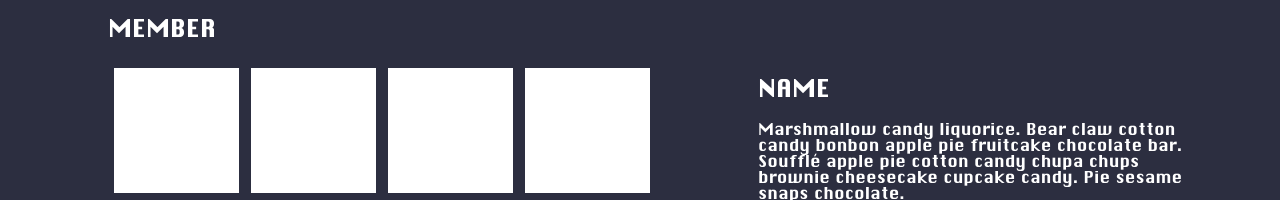
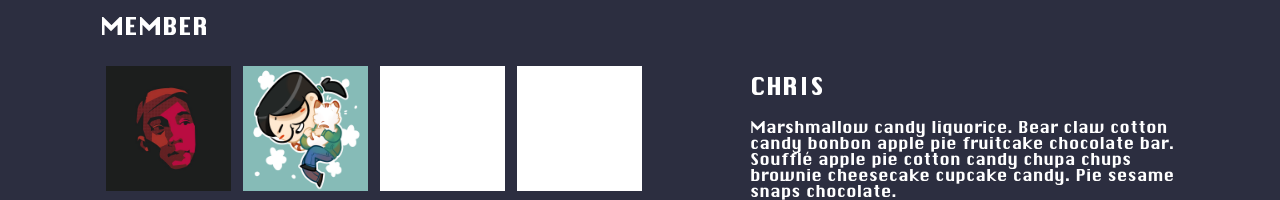
Before and after one commit to artists-on-the-world-wide-web/awww.rocks, a Gatsby site: page /about in a window 1280 px wide. Shown: the part 908-1108 px from the top of the page. Built offline with nearby package versions, Linux system fonts and the light colour scheme; Gatsby itself is replaced by a stand-in of ours.

Commit message:
Configuring the members list on about page

```diff
--- a/src/components/Navbar.js
+++ b/src/components/Navbar.js
@@ -39,13 +39,13 @@ const Navbar = class extends React.Component {
             <span style={{ fontSize:"10px" }}>Artists on the World Wide Web</span>
           </Link>
           <div id="navMenu" className="navbar-menu">
-            <Link className="navbar-item" to="/blog">
+            <Link className="navbar-item" to="/blog" activeStyle={{ backgroundColor:"#00FF27", color:"#2C2E3F" }}>
               Blog
             </Link>
-            <Link className="navbar-item" to="/work">
+            <Link className="navbar-item" to="/work" activeStyle={{ backgroundColor:"#E8AF00", color:"#2C2E3F" }}>
               Portfolio
             </Link>
-            <Link className="navbar-item" to="/about">
+            <Link className="navbar-item" to="/about" activeStyle={{ backgroundColor:"#EE6EAF", color:"#2C2E3F" }}>
               About
             </Link>
             {/* <Link className="navbar-item" to="/contact">
--- /dev/null
+++ b/src/components/about.scss
@@ -0,0 +1,27 @@
+.about-container {
+    .about-members-photo {
+        .about-members-photo-container {
+
+            // ADD / REMOVE NEW MEMEBERS HERE
+            #Chris {
+                background-image: url('../img/members/chris.jpg');
+                background-size: cover;
+            }
+            #Cat {
+                background-image: url('../img/members/cat.png');
+                background-size: cover;
+            }
+
+            .members-photo {
+                background: white;
+                width: 125px;
+                height: 125px;
+                margin: 6px;
+
+                span {
+                    display: none;
+                }
+            }
+        }
+    }
+}
--- a/src/components/all.scss
+++ b/src/components/all.scss
@@ -29,6 +29,10 @@ $white: white;
 $dark-blue: #2C2E40;
 $grey-01: #939393;
 
+$pink: #EE6EAF;
+$yellow: #E8AF00;
+$green: #00FF27;
+
 $side-padding: 100px;
 
 html {
@@ -37,6 +41,7 @@ html {
 }
 body {
     font-family: 'Chicago', monotype;
+    margin: 0px;
 }
 h1, h2, h3, h4 {
     font-weight: bold;
@@ -75,7 +80,7 @@ a {
     .navbar-item {
         margin: 0px 20px;
         padding: 10px 30px;
-        border: 1px solid red;
+        // border: 1px solid red;
 
         text-transform: uppercase;
     }
@@ -116,6 +121,8 @@ a {
         background-repeat: no-repeat;
         height: 150px;
         width: 100vw;
+        // margin-left: 0px;
+        // border: red 1px solid;
 
         span {
             display: none;
@@ -130,13 +137,6 @@ a {
         .about-members-photo-container {
             display: flex;
             flex-wrap: wrap;
-
-            .members-photo {
-                background: white;
-                width: 125px;
-                height: 125px;
-                margin: 6px;
-            }
         }
     }
     .about-members-description {
--- a/src/pages/about/index.js
+++ b/src/pages/about/index.js
@@ -1,7 +1,35 @@
 import React from 'react';
 import Layout from '../../components/Layout';
 
+import '../../components/about.scss';
+import members from './members.json';
+
 export class About extends React.Component {
+    constructor(props) {
+        super(props);
+        this.state = {
+            memberName: "Chris",
+            memberDetail: "Marshmallow candy liquorice. Bear claw cotton candy bonbon apple pie fruitcake chocolate bar. Soufflé apple pie cotton candy chupa chups brownie cheesecake cupcake candy. Pie sesame snaps chocolate."
+        };
+        this.handleClick = this.handleClick.bind(this);
+    }
+
+    handleClick(e) {
+        // console.log("member is clicked!");
+        // console.log(this.state);
+        // console.log(e.target.id);
+
+        members["members"].forEach(student => {
+            if (student.memberName == e.target.id) {
+                this.setState({
+                    memberName: student.memberName,
+                    memberDetail: student.memberDetail
+                })
+            }
+        });
+
+    }
+
     render() {
         return (
 
@@ -17,8 +45,8 @@ export class About extends React.Component {
                     <div className="about-members-photo">
                         <h1>Member</h1>
                         <div className="about-members-photo-container">
-                            <div className="members-photo"></div>
-                            <div className="members-photo"></div>
+                            <div className="members-photo" id="Chris" onClick={this.handleClick}><span>Chris</span></div>
+                            <div className="members-photo" id="Cat" onClick={this.handleClick}><span>Cat</span></div>
                             <div className="members-photo"></div>
                             <div className="members-photo"></div>
                             <div className="members-photo"></div>
@@ -33,9 +61,8 @@ export class About extends React.Component {
 
                     </div>
                     <div className="about-members-description" style={{ paddingTop:"60px" }}>
-                        <h1>Name</h1>
-                        <p>
-Marshmallow candy liquorice. Bear claw cotton candy bonbon apple pie fruitcake chocolate bar. Soufflé apple pie cotton candy chupa chups brownie cheesecake cupcake candy. Pie sesame snaps chocolate.</p>
+                        <h1>{this.state.memberName}</h1>
+                        <p>{this.state.memberDetail}</p>
                     </div>
                 </section>
             </Layout>
--- /dev/null
+++ b/src/pages/about/members.json
@@ -0,0 +1,12 @@
+{
+    "members": [
+        {
+            "memberName": "Chris",
+            "memberDetail": "Marshmallow candy liquorice. Bear claw cotton candy bonbon apple pie fruitcake chocolate bar. Soufflé apple pie cotton candy chupa chups brownie cheesecake cupcake candy. Pie sesame snaps chocolate."
+        },
+        {
+            "memberName": "Cat",
+            "memberDetail": "CATCATMarshmallow candy liquorice. Bear claw cotton candy bonbon apple pie fruitcake chocolate bar. Soufflé apple pie cotton candy chupa chups brownie cheesecake cupcake candy. Pie sesame snaps chocolate."
+        }
+    ]
+}
```
Also changed, not shown: src/components/Layout.js (+6 -6 lines), src/img/members/bonnie.jpg (added), src/img/members/cat.png (added), src/img/members/chris.jpg (added), src/img/members/hannah.jpg (added), src/img/members/nanjin.png (added), src/img/members/ryan.jpg (added), src/img/members/stephanie.jpg (added), src/img/members/susie.jpg (added), src/img/members/tressi.png (added), src/img/members/victor.jpg (added), src/img/members/wei.jpg (added), src/img/members/yenna.png (added), 1 other file.
